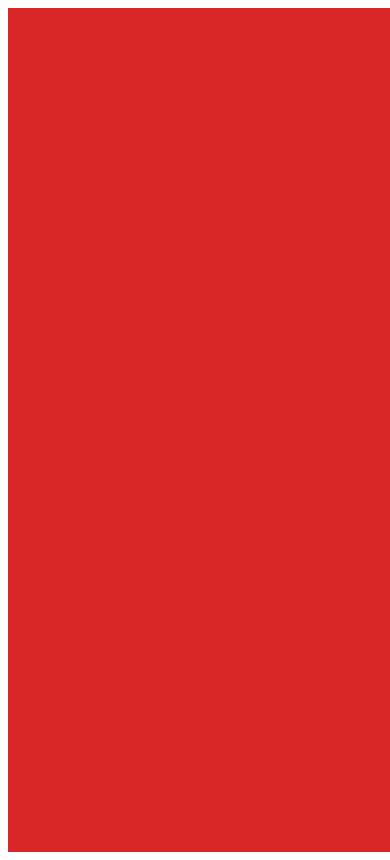
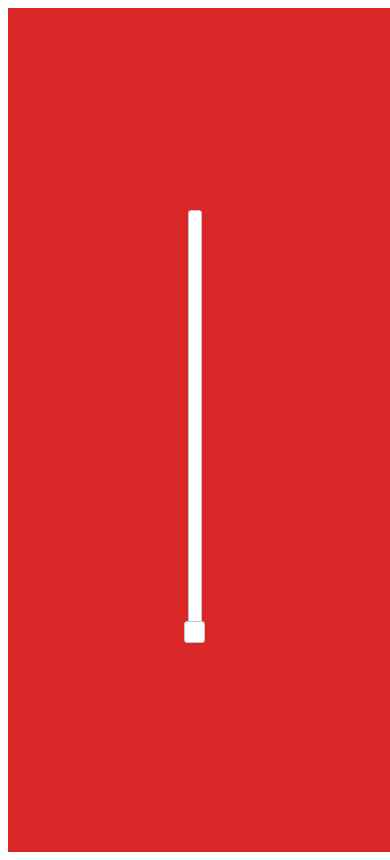
Before and after one commit to CL4uD14/Slider, a plain HTML site: page index.html in a window 390 px wide. Drawn offline with nearby package versions, Linux system fonts and the light colour scheme.

Commit message:
add Media Queries

```diff
--- a/css/style.css
+++ b/css/style.css
@@ -24,3 +24,19 @@
   height: 100vh;
   position: relative;
 }
+
+#verticalSlider {
+  display: none;
+}
+
+@media screen and (max-width: 768px) {
+  #verticalSlider {
+    height: 50%;
+    width: 12px;
+    display: block;
+  }
+
+  #horizontalSlider {
+    display: none;
+  }
+}
--- a/index.html
+++ b/index.html
@@ -12,7 +12,8 @@
 <body>
 
   <div id="background"></div>
-    <div class="slider"></div>
+  <div id="horizontalSlider" class="slider"></div>
+  <div id="verticalSlider" class="slider"></div>
 
   <script src="js/app.js"></script>
 </body>
--- a/js/app.js
+++ b/js/app.js
@@ -34,3 +34,14 @@ $(function() {
 		    change: refreshSwatch
 	  });
 });
+
+$(function() {
+	  $( "#verticalSlider" ).slider({
+        orientation: "vertical",
+		    range: "min",
+		    max: 100,
+		    value: 0,
+		    slide: refreshSwatch,
+		    change: refreshSwatch
+	  });
+});
```
Lines whose indentation alone changed are shown as unchanged.
